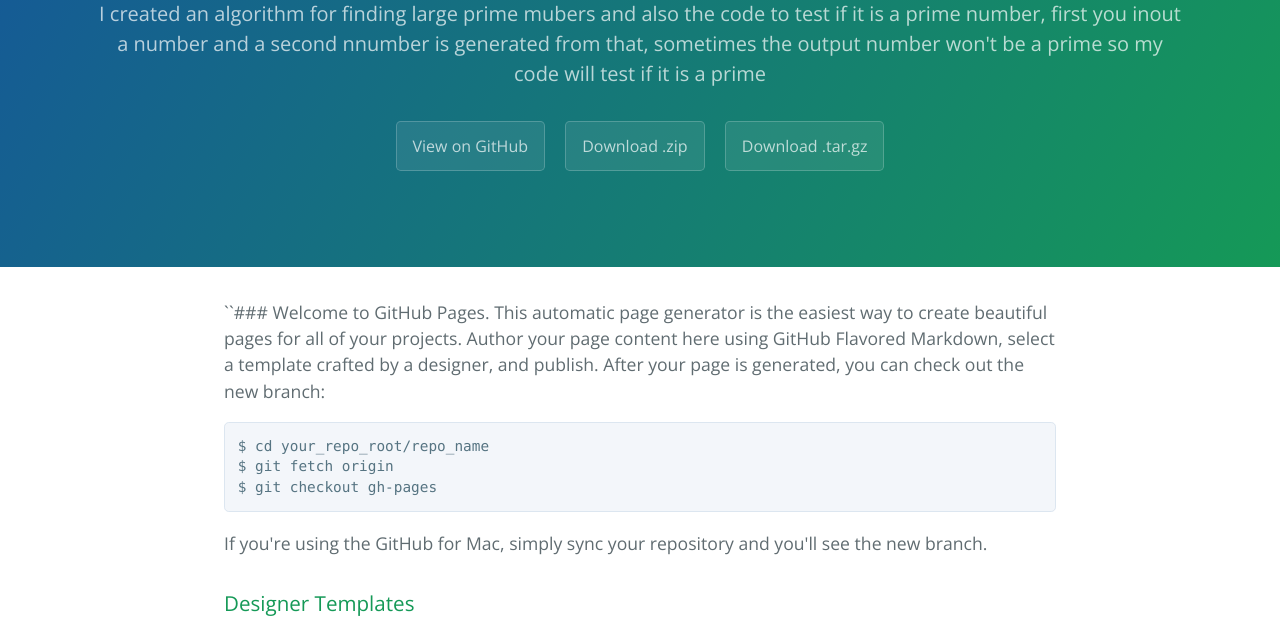
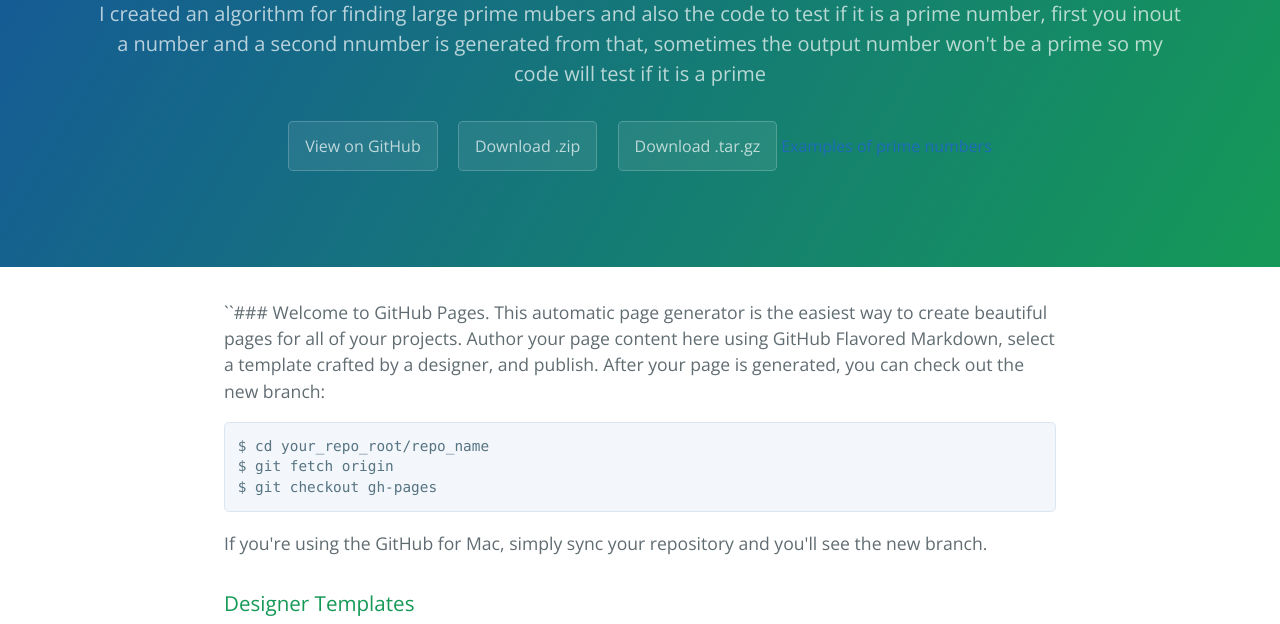
Before and after one commit to Programmer-Jo/Prime-Search, a plain HTML site: page index.html in a window 1280 px wide. Shown: the part 176-800 px from the top of the page. Drawn offline with nearby package versions, Linux system fonts and the light colour scheme.

Commit message:
Update index.html

```diff
--- a/index.html
+++ b/index.html
@@ -16,6 +16,7 @@
       <a href="https://github.com/Programmer-Jo/Prime-Search" class="btn">View on GitHub</a>
       <a href="https://github.com/Programmer-Jo/Prime-Search/zipball/master" class="btn">Download .zip</a>
       <a href="https://github.com/Programmer-Jo/Prime-Search/tarball/master" class="btn">Download .tar.gz</a>
+      <a href="http://www.math.utah.edu/~pa/math/p10000.html">Examples of prime numbers</a>
     </section>
 
     <section class="main-content">
```
